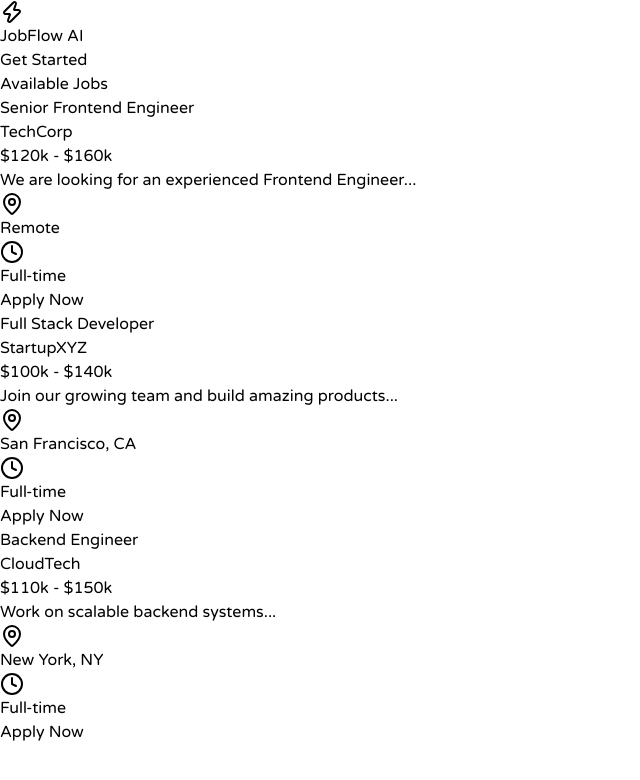
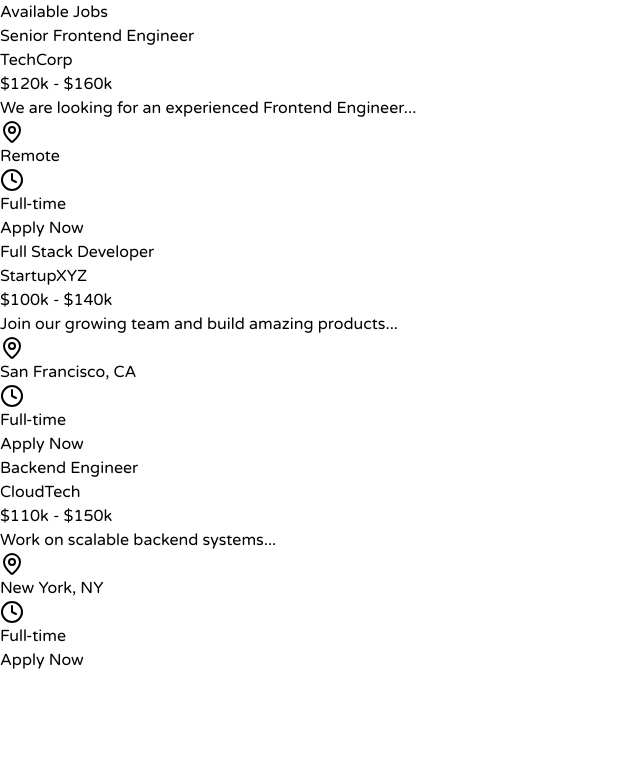
Before and after one commit to baraa-elhajj/job-flow-ai, a React (Vite) app in the folder client/: page /jobs in a window 1280 px wide. Shown: the top 780 px of the page, without its empty margins (0-640 px from the left). Built offline with nearby package versions, Linux system fonts and the light colour scheme.

Commit message:
Moved Navbar and Footer to separate components

```diff
--- a/client/src/pages/Home.tsx
+++ b/client/src/pages/Home.tsx
@@ -1,30 +1,9 @@
-import { ArrowRight, Zap } from "lucide-react";
+import { ArrowRight } from "lucide-react";
 import { Link } from "react-router-dom";
 
 export default function Home() {
   return (
     <div className="min-h-screen bg-gradient-to-b from-slate-900 via-slate-800 to-slate-900">
-      {/* Navbar */}
-      <nav className="sticky top-0 z-50 backdrop-blur-md bg-slate-900/80 border-b border-slate-700">
-        <div className="max-w-6xl mx-auto px-6 py-4 flex justify-between items-center">
-          <Link to="/">
-            <div className="flex items-center gap-2 cursor-pointer hover:opacity-80 transition">
-              <Zap className="w-8 h-8 text-blue-500" />
-              <h1 className="text-2xl font-bold text-white">JobFlow AI</h1>
-            </div>
-          </Link>
-          <div className="flex gap-6 items-center">
-            <Link
-              to="/login"
-              className="px-6 py-2 bg-blue-600 hover:bg-blue-700 text-white rounded-lg transition font-semibold"
-            >
-              Get Started
-            </Link>
-          </div>
-        </div>
-      </nav>
-
-      {/* Hero */}
       <section className="max-w-6xl mx-auto px-6 pt-20">
         <div className="text-center mb-16">
           <div className="inline-block px-4 py-2 bg-blue-900/30 border border-blue-500 rounded-full mb-6">
@@ -62,7 +41,6 @@ export default function Home() {
           </div>
         </div>
 
-        {/* Stats */}
         <div className="grid grid-cols-3 gap-6 mt-16 py-8 border-t border-slate-700">
           <div className="text-center">
             <p className="text-4xl font-bold text-blue-400">5x</p>
@@ -78,13 +56,6 @@ export default function Home() {
           </div>
         </div>
       </section>
-
-      {/* Footer */}
-      <footer className="bg-slate-900 border-t border-slate-700 py-12">
-        <div className="max-w-6xl mx-auto px-6 text-center text-slate-400">
-          <p>&copy; 2026 JobFlow AI. All rights reserved.</p>
-        </div>
-      </footer>
     </div>
   );
 }
--- a/client/src/pages/JobsList.tsx
+++ b/client/src/pages/JobsList.tsx
@@ -1,5 +1,5 @@
 import { Link } from "react-router-dom";
-import { MapPin, Clock, Zap } from "lucide-react";
+import { MapPin, Clock } from "lucide-react";
 
 export default function JobsList() {
   const mockJobs = [
@@ -34,28 +34,6 @@ export default function JobsList() {
 
   return (
     <div className="min-h-screen bg-gradient-to-b from-slate-900 via-slate-800 to-slate-900">
-      {/* Navigation */}
-      <nav className="sticky top-0 z-50 backdrop-blur-md bg-slate-900/80 border-b border-slate-700">
-        <div className="max-w-6xl mx-auto px-6 py-4 flex justify-between items-center">
-          <Link
-            to="/"
-            className="flex items-center gap-2 cursor-pointer hover:opacity-80 transition"
-          >
-            <Zap className="w-8 h-8 text-blue-500" />
-            <h1 className="text-2xl font-bold text-white">JobFlow AI</h1>
-          </Link>
-          <div className="flex gap-4">
-            <Link
-              to="/login"
-              className="px-6 py-2 bg-blue-600 hover:bg-blue-700 text-white rounded-lg transition font-semibold"
-            >
-              Get Started
-            </Link>
-          </div>
-        </div>
-      </nav>
-
-      {/* Jobs List */}
       <section className="max-w-6xl mx-auto px-6 py-12">
         <h2 className="text-4xl font-bold text-white mb-12">Available Jobs</h2>
 
```
Also changed, not shown: client/src/components/Footer.tsx (added, +11 -0 lines), client/src/components/Navbar.tsx (added, +27 -0 lines), client/src/pages/NotFound.tsx (added, +36 -0 lines).
